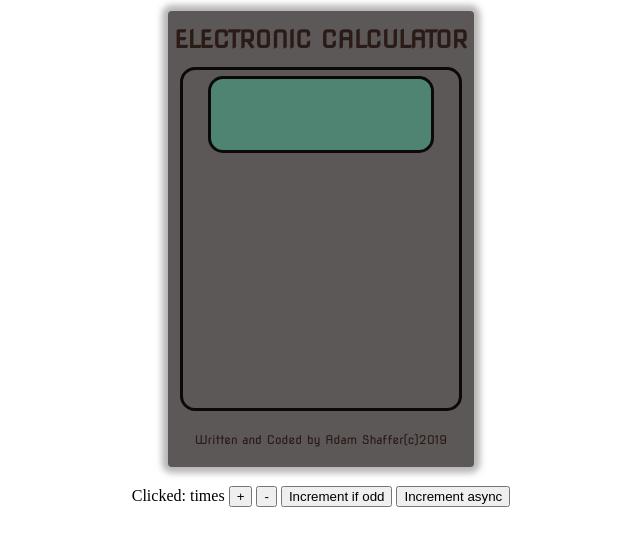
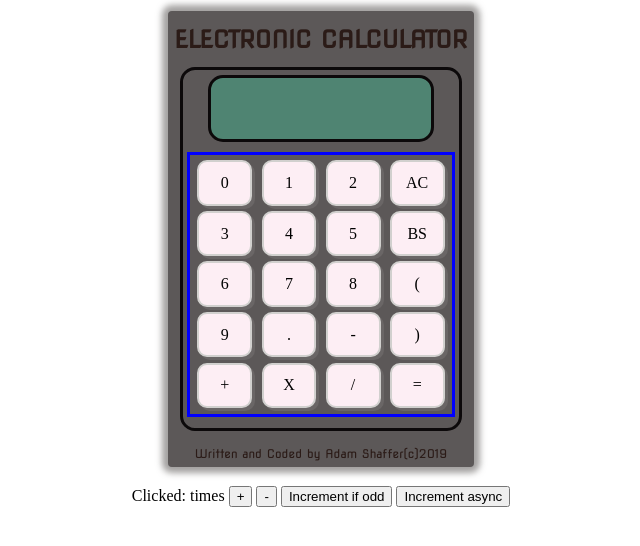
Before and after one commit to GreatDeveloper66/reduxCalculator, a PHP site: page / in a window 1280 px wide. Shown: the top 546 px of the page, without its empty margins (319-959 px from the left). Run offline with PHP 8.4, Linux system fonts and the light colour scheme; some libraries are stand-ins or nearby versions.

Commit message:
Add buttons Add numerals Add shadowing to keyboard

```diff
--- a/index.css
+++ b/index.css
@@ -1,6 +1,6 @@
 @import url("https://fonts.googleapis.com/css?family=Nova+Square|Share+Tech+Mono&display=swap");
 /* line 19, /Users/adam/Desktop/My_Documents/Coding/Projects/reduxCalculator/index.scss */
-.genericDisplay, .heading, .board, .footer {
+.genericDisplay, .heading, .board, .footer, .key {
   display: grid;
   grid-template: 1;
   justify-items: center;
@@ -16,24 +16,26 @@
 /* line 25, /Users/adam/Desktop/My_Documents/Coding/Projects/reduxCalculator/index.scss */
 :root {
   --backgroundColor: #5c5858;
-  --shadowColor: rgba(114, 110, 109, 0.5);
+  --shadowColor: rgba(114, 110, 109, 0.65);
   --headingBlack: #2b1b17;
   --borderColor: #0c090a;
   --displayColor: rgba(78, 137, 117, 0.9);
+  --keyColor: #fdeef4;
+  --keyborderColor: #d1d0ce;
   --headingFont: 'Nova Square', cursive;
   --numFont: 'Share Tech Mono', monospace; }
 
-/* line 34, /Users/adam/Desktop/My_Documents/Coding/Projects/reduxCalculator/index.scss */
+/* line 36, /Users/adam/Desktop/My_Documents/Coding/Projects/reduxCalculator/index.scss */
 body {
   display: grid;
   grid-template: 1;
   justify-items: center;
   align-items: center; }
 
-/* line 37, /Users/adam/Desktop/My_Documents/Coding/Projects/reduxCalculator/index.scss */
+/* line 39, /Users/adam/Desktop/My_Documents/Coding/Projects/reduxCalculator/index.scss */
 .calculator {
   display: grid;
-  grid-template: 50px 1fr 50px/1fr;
+  grid-template: 50px 1fr 30px/1fr;
   justify-items: center;
   align-items: center;
   width: 300px;
@@ -44,7 +46,7 @@ body {
   border-radius: 4px;
   box-shadow: 0 0 6px 6px var(--shadowColor); }
 
-/* line 49, /Users/adam/Desktop/My_Documents/Coding/Projects/reduxCalculator/index.scss */
+/* line 51, /Users/adam/Desktop/My_Documents/Coding/Projects/reduxCalculator/index.scss */
 .heading h1 {
   font-family: var(--headingFont);
   font-size: 24px;
@@ -53,16 +55,16 @@ body {
   text-transform: uppercase;
   margin: 0 auto 0 auto; }
 
-/* line 57, /Users/adam/Desktop/My_Documents/Coding/Projects/reduxCalculator/index.scss */
+/* line 59, /Users/adam/Desktop/My_Documents/Coding/Projects/reduxCalculator/index.scss */
 .footer p {
   font-family: var(--headingFont);
   font-size: 12px;
   color: var(--headingBlack); }
 
-/* line 65, /Users/adam/Desktop/My_Documents/Coding/Projects/reduxCalculator/index.scss */
+/* line 67, /Users/adam/Desktop/My_Documents/Coding/Projects/reduxCalculator/index.scss */
 .userBoard {
   display: grid;
-  grid-template: 1fr 3fr/1fr;
+  grid-template: 1fr 4fr/1fr;
   justify-items: center;
   align-items: center;
   width: 90%;
@@ -72,7 +74,7 @@ body {
   border-radius: 15px;
   border: 3px solid var(--borderColor); }
 
-/* line 71, /Users/adam/Desktop/My_Documents/Coding/Projects/reduxCalculator/index.scss */
+/* line 73, /Users/adam/Desktop/My_Documents/Coding/Projects/reduxCalculator/index.scss */
 .numDisplay {
   display: grid;
   grid-template: 4fr 1fr/1fr;
@@ -86,4 +88,27 @@ body {
   border: 3px solid var(--borderColor);
   background-color: var(--displayColor); }
 
+/* line 80, /Users/adam/Desktop/My_Documents/Coding/Projects/reduxCalculator/index.scss */
+.keyBoard {
+  display: grid;
+  grid-template: repeat(5, 1fr)/repeat(4, 1fr);
+  justify-items: center;
+  align-items: center;
+  width: 95%;
+  height: 90%;
+  margin: 3px;
+  padding: 3px;
+  border: 3px solid blue; }
+
+/* line 85, /Users/adam/Desktop/My_Documents/Coding/Projects/reduxCalculator/index.scss */
+.key {
+  width: 70%;
+  height: 70%;
+  margin: 3px;
+  padding: 3px;
+  border-radius: 10px;
+  border: 2px solid var(--keyborderColor);
+  background-color: var(--keyColor);
+  box-shadow: 3px 3px var(--shadowColor); }
+
 /*# sourceMappingURL=index.css.map */
--- a/index.html
+++ b/index.html
@@ -25,54 +25,65 @@
          </div>
          <div class="keyBoard">
           <div class="key">
-
+            0
           </div>
            <div class="key">
-
+            1
           </div>
            <div class="key">
-
+            2
           </div>
            <div class="key">
-
+            AC
           </div>
            <div class="key">
-
+            3
           </div>
            <div class="key">
-
+            4
           </div>
            <div class="key">
-
+            5
           </div>
            <div class="key">
-
+            BS
           </div>
            <div class="key">
-
+            6
           </div>
            <div class="key">
-
+            7
           </div>
            <div class="key">
-
+            8
           </div>
            <div class="key">
-
+            (
           </div>
            <div class="key">
-
+            9
           </div>
            <div class="key">
-
+            .
           </div>
            <div class="key">
-
+            -
           </div>
            <div class="key">
-
+            )
           </div>
-
+          <div class="key">
+            +
+          </div>
+           <div class="key">
+            X
+          </div>
+           <div class="key">
+            /
+          </div>
+          <div class="key">
+            =
+          </div>
          </div>
        </div>
      </div>
--- a/index.scss
+++ b/index.scss
@@ -24,10 +24,12 @@
 }
 :root {
   --backgroundColor: rgba(92,88,88,1);
-  --shadowColor: rgba(114, 110, 109, 0.5);
+  --shadowColor: rgba(114, 110, 109, 0.65);
   --headingBlack: rgba(43,27,23,1);
   --borderColor: rgba(12,9,10,1);
   --displayColor: rgba(78,137,117,0.9);
+  --keyColor: rgba(253,238,244,1);
+  --keyborderColor: rgba(209,208,206,1);
   --headingFont: 'Nova Square', cursive;
   --numFont: 'Share Tech Mono', monospace;
 }
@@ -35,7 +37,7 @@ body {
   @include display(1fr/1fr,center,center);
 }
 .calculator {
-  @include display(50px 1fr 50px/1fr, center, center);
+  @include display(50px 1fr 30px/1fr, center, center);
   @include sizing(300px,450px,3px,3px);
   background-color: var(--backgroundColor);
   border-radius: 4px;
@@ -63,7 +65,7 @@ body {
   @extend .genericSizing;
 }
 .userBoard{
-  @include display(1fr 3fr/1fr, center, center);
+  @include display(1fr 4fr/1fr, center, center);
   @include sizing(90%,95%,3px,3px);
   border-radius: 15px;
   border: 3px solid var(--borderColor);
@@ -75,3 +77,16 @@ body {
   border: 3px solid var(--borderColor);
   background-color: var(--displayColor);
 }
+.keyBoard {
+  @include display(repeat(5,1fr)/repeat(4,1fr),center,center);
+  @include sizing(95%,90%,3px,3px);
+  border: 3px solid blue;
+}
+.key {
+  @extend .genericDisplay;
+  @include sizing(70%,70%,3px,3px);
+  border-radius: 10px;
+  border: 2px solid var(--keyborderColor);
+  background-color: var(--keyColor);
+  box-shadow: 3px 3px var(--shadowColor);
+}
```
Also changed, not shown: 1 other file.
